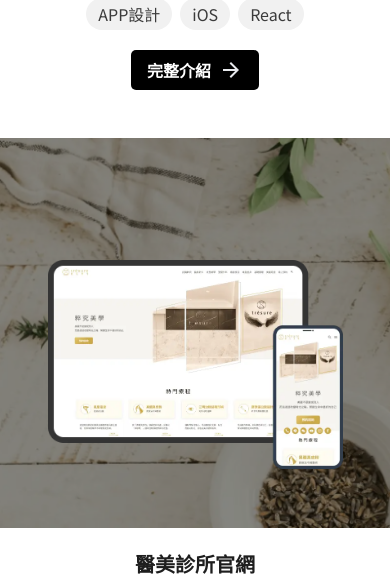
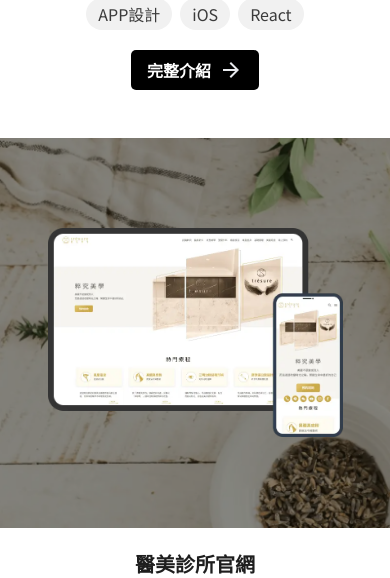
Before and after one commit to happyloa/Hex2024-mission2, a Next.js app: page / in a window 390 px wide. Shown: the part 2040-2618 px from the top of the page. Built offline with nearby package versions, Linux system fonts and the light colour scheme; a web font is replaced by a local one.

Commit message:
修改手機版容器 padding

```diff
--- a/components/home/works/AestheticClinic.module.css
+++ b/components/home/works/AestheticClinic.module.css
@@ -110,6 +110,7 @@
     align-items: center;
     justify-content: center;
     height: 390px;
+    padding: 112px 0;
   }
 
   .work_img {
```
